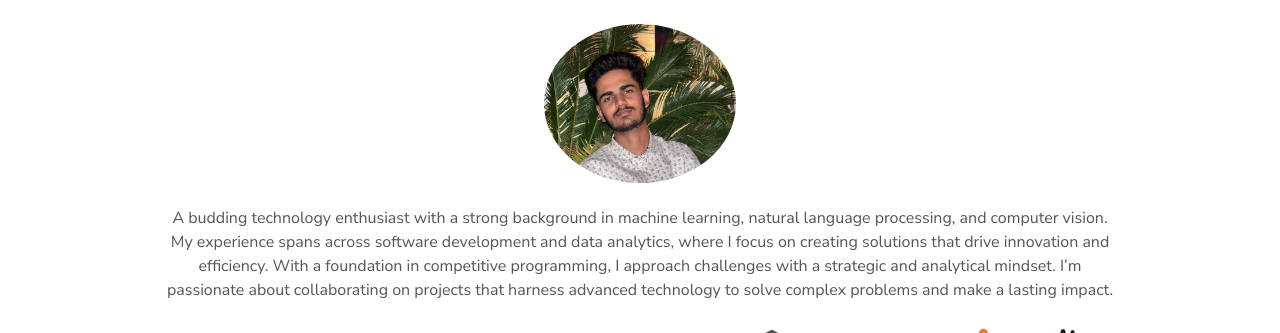
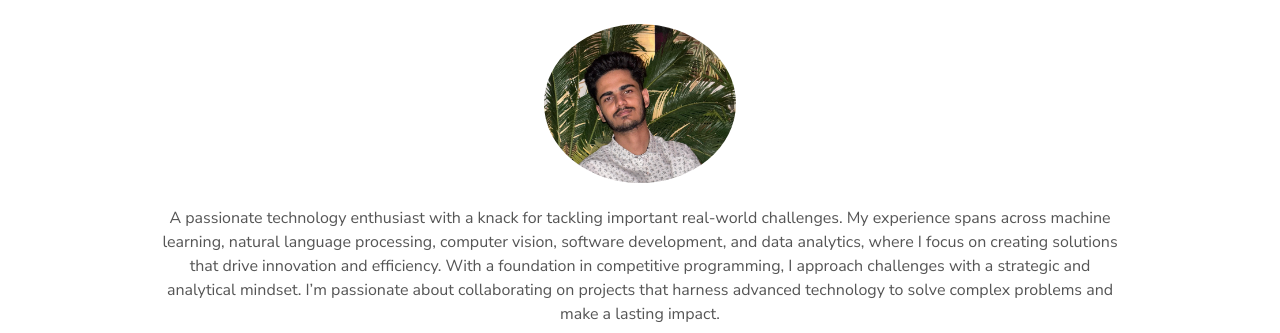
Before and after one commit to Aditya-0109/Portfolio-Website, a plain HTML site: page index.html in a window 1280 px wide. Shown: the part 933-1266 px from the top of the page. Drawn offline with nearby package versions, Linux system fonts and the light colour scheme.

Commit message:
Update index.html

```diff
--- a/index.html
+++ b/index.html
@@ -138,7 +138,7 @@
         />
       </picture>
       <p>
-        A budding technology enthusiast with a strong background in machine learning, natural language processing, and computer vision. My experience spans across software development and data analytics, where I focus on creating solutions that drive innovation and efficiency.
+        A passionate technology enthusiast with a knack for tackling important real-world challenges. My experience spans across machine learning, natural language processing, computer vision, software development, and data analytics, where I focus on creating solutions that drive innovation and efficiency.
 
 With a foundation in competitive programming, I approach challenges with a strategic and analytical mindset. I’m passionate about collaborating on projects that harness advanced technology to solve complex problems and make a lasting impact.
       </p>
```
